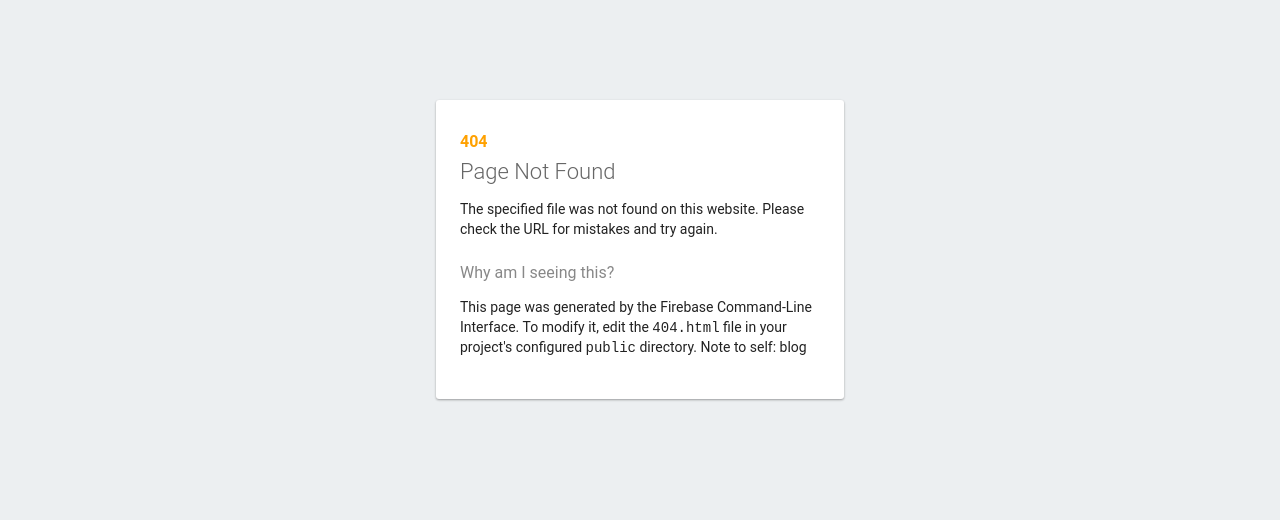
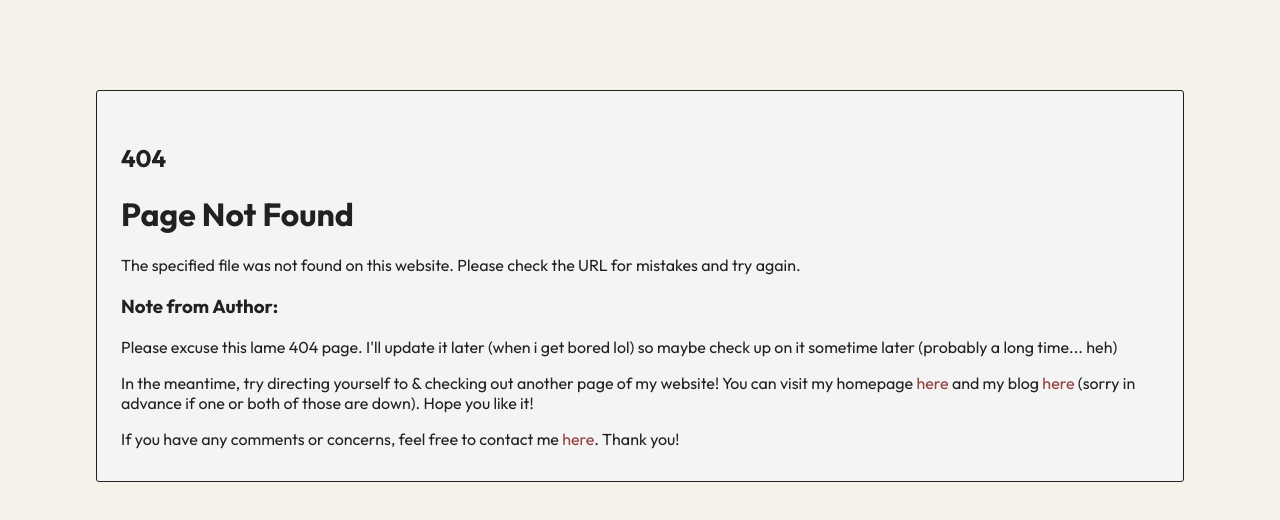
Before and after one commit to hannahliu123/blog, a plain HTML site: page 404.html in a window 1280 px wide. Drawn offline with Linux system fonts and the light colour scheme.

Commit message:
boring 404
somethings better than nothing tho

```diff
--- a/404.html
+++ b/404.html
@@ -1,33 +1,27 @@
 <!DOCTYPE html>
-<html>
+<html lang="en">
     <head>
-    <meta charset="utf-8">
-    <meta name="viewport" content="width=device-width, initial-scale=1">
-    <title>Page Not Found</title>
-
-    <style media="screen">
-      body { background: #ECEFF1; color: rgba(0,0,0,0.87); font-family: Roboto, Helvetica, Arial, sans-serif; margin: 0; padding: 0; }
-      #message { background: white; max-width: 360px; margin: 100px auto 16px; padding: 32px 24px 16px; border-radius: 3px; }
-      #message h3 { color: #888; font-weight: normal; font-size: 16px; margin: 16px 0 12px; }
-      #message h2 { color: #ffa100; font-weight: bold; font-size: 16px; margin: 0 0 8px; }
-      #message h1 { font-size: 22px; font-weight: 300; color: rgba(0,0,0,0.6); margin: 0 0 16px;}
-      #message p { line-height: 140%; margin: 16px 0 24px; font-size: 14px; }
-      #message a { display: block; text-align: center; background: #039be5; text-transform: uppercase; text-decoration: none; color: white; padding: 16px; border-radius: 4px; }
-      #message, #message a { box-shadow: 0 1px 3px rgba(0,0,0,0.12), 0 1px 2px rgba(0,0,0,0.24); }
-      #load { color: rgba(0,0,0,0.4); text-align: center; font-size: 13px; }
-      @media (max-width: 600px) {
-        body, #message { margin-top: 0; background: white; box-shadow: none; }
-        body { border-top: 16px solid #ffa100; }
-      }
-    </style>
+        <meta charset="UTF-8">
+        <meta name="viewport" content="width=device-width, initial-scale=1.0">
+        <link rel="stylesheet" href="css/404.css">
+        <link rel="preconnect" href="https://fonts.googleapis.com">
+        <link rel="preconnect" href="https://fonts.gstatic.com" crossorigin>
+        <link href="https://fonts.googleapis.com/css2?family=Outfit:wght@100..900&display=swap" rel="stylesheet">
+        <link rel="apple-touch-icon" sizes="180x180" href="favicon/apple-touch-icon.png">
+        <link rel="icon" type="image/png" sizes="32x32" href="favicon/favicon-32x32.png">
+        <link rel="icon" type="image/png" sizes="16x16" href="favicon/favicon-16x16.png">
+        <link rel="manifest" href="favicon/site.webmanifest">
+        <title>404 - Hannah Liu Website</title>
     </head>
     <body>
       <div id="message">
         <h2>404</h2>
         <h1>Page Not Found</h1>
         <p>The specified file was not found on this website. Please check the URL for mistakes and try again.</p>
-      <h3>Why am I seeing this?</h3>
-      <p>This page was generated by the Firebase Command-Line Interface. To modify it, edit the <code>404.html</code> file in your project's configured <code>public</code> directory. Note to self: blog</p>
+        <h3>Note from Author:</h3>
+        <p>Please excuse this lame 404 page. I'll update it later (when i get bored lol) so maybe check up on it sometime later (probably a long time... heh)</p>
+        <p>In the meantime, try directing yourself to & checking out another page of my website! You can visit my homepage <a href="https://byhannahliu.com/">here</a> and my blog <a href="https://blog.byhannahliu.com/">here</a> (sorry in advance if one or both of those are down). Hope you like it!</p>
+        <p>If you have any comments or concerns, feel free to contact me <a href="mailto:byhannahliu@gmail.com">here</a>. Thank you!</p>
       </div>
     </body>
 </html>
--- /dev/null
+++ b/css/404.css
@@ -0,0 +1,109 @@
+* {
+    box-sizing: border-box;
+}
+
+:root {
+    --bg: #f6f2ea;
+    --text: #212121;
+    --btn: #CCBEB5;
+    --btn-hover: #C4B6AE;
+    --btn-active: #BDAFA6;
+    --decorate: #d26d68;
+    --link: #913F3A;
+    --link-hover: #cb605a;
+    --message-bg: #f4f4f4;
+}
+
+body {
+    font-family: "Outfit", sans-serif;
+    background-color: var(--bg);
+    color: var(--text);
+    margin: 0;
+    padding: 0;
+    display: flex;
+    justify-content: center;
+}
+
+button {
+    font-family: "Outfit", sans-serif;
+    background-color: var(--btn);
+    color: var(--text);
+    font-size: 1.2rem;
+    padding: 12px 30px;
+    border-radius: 10px;
+    border: none;
+    box-shadow: 10px 10px 20px -10px #000000;
+}
+
+button:hover {
+    cursor: pointer;
+    background-color: var(--btn-hover);
+}
+
+button:active {
+    background-color: var(--btn-active);
+}
+
+.header {
+    font-size: 2rem;
+    margin-top: 45px;
+    margin-bottom: 15px;
+}
+
+.decorate {
+    text-decoration-line: underline;
+    text-decoration-style: wavy;
+    text-decoration-thickness: 1px;
+    text-decoration-color: var(--decorate);
+}
+
+a:link, a:visited {
+    color: var(--link);
+    text-decoration: none;
+}
+
+a:hover {
+    color: var(--link-hover);
+    text-decoration: underline;
+}
+
+a:active {
+    color: var(--link);
+    text-decoration: none;
+}
+
+#message {
+    background: var(--message-bg);
+    width: 85vw;
+    margin: 7vw 0 0 0;
+    padding: 32px 24px 16px;
+    border-radius: 3px;
+    border: 1px solid var(--text);
+}
+
+@media screen and (min-width: 768px) {
+    body {
+        font-size: 1.5rem;
+        /* padding: 40px; */
+    }
+
+    /* .header {
+        font-size: 3rem;
+        margin-top: 100px;
+    } */
+}
+
+@media screen and (min-width: 1024px) {
+    body {
+        font-size: 1rem;
+        /* padding: 60px; */
+    }
+
+    /* .header {
+        font-size: 2rem;
+        margin-top: 70px;
+    } */
+}
+
+@media screen and (min-width: 1024px) and (orientation: landscape) {
+}
```
Lines whose indentation alone changed are shown as unchanged.
